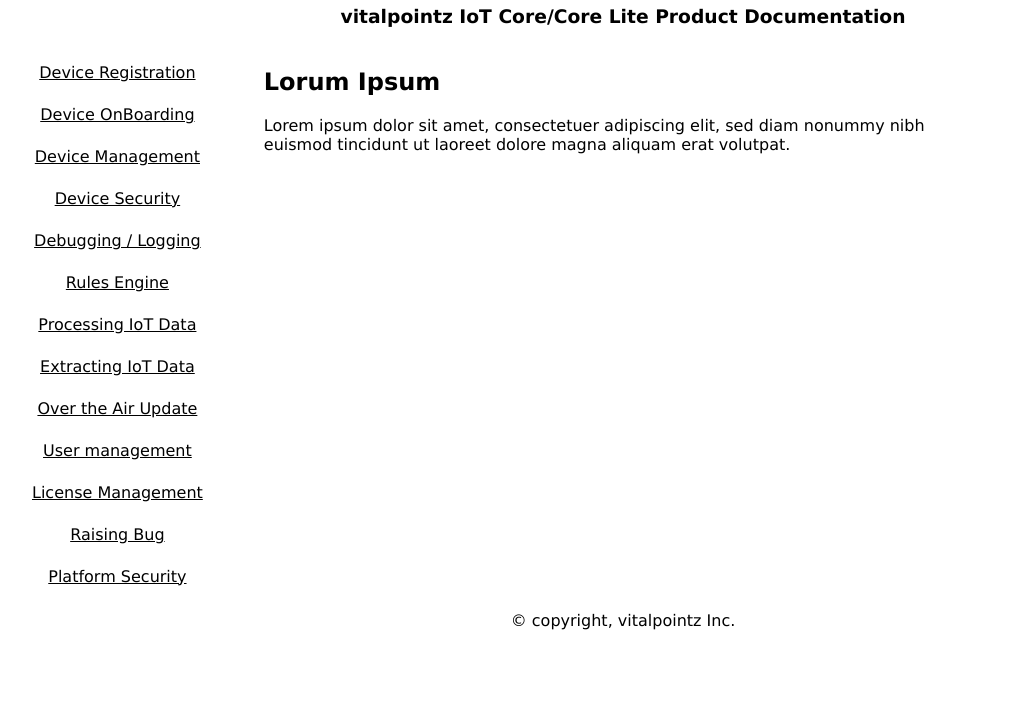
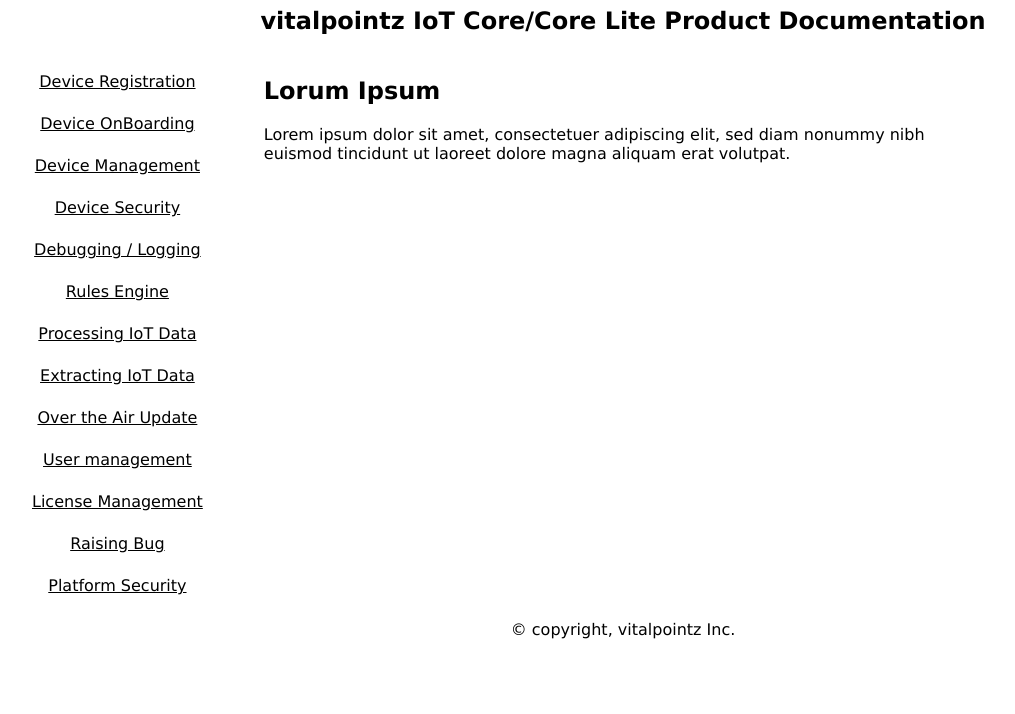
Before and after one commit to Judepragash/vitalpointzIOT_Docs, a plain HTML site: page ProdDoc.html in a window 1280 px wide. Shown: the part 86-800 px from the top of the page, without its empty margins (17-1032 px from the left). Drawn offline with Linux system fonts and the light colour scheme.

Commit message:
Update ProdDoc.html

```diff
--- a/ProdDoc.html
+++ b/ProdDoc.html
@@ -46,7 +46,7 @@
 <div style="background-color:#FFFFFF;padding:2px;text-align:center;">
   <div>
   <p><img style="width: 200px; margin: 3px 0;" src="https://github.com/Judepragash/vitalpointzIOT_Docs/raw/master/vplogo.png" alt="vitalpointz logo" align="center" /></p> </div>
-  <h3>vitalpointz IoT Core/Core Lite Product Documentation</h3>
+  <h2>vitalpointz IoT Core/Core Lite Product Documentation</h2>
 </div>
 
 <div style="overflow:auto">
```
